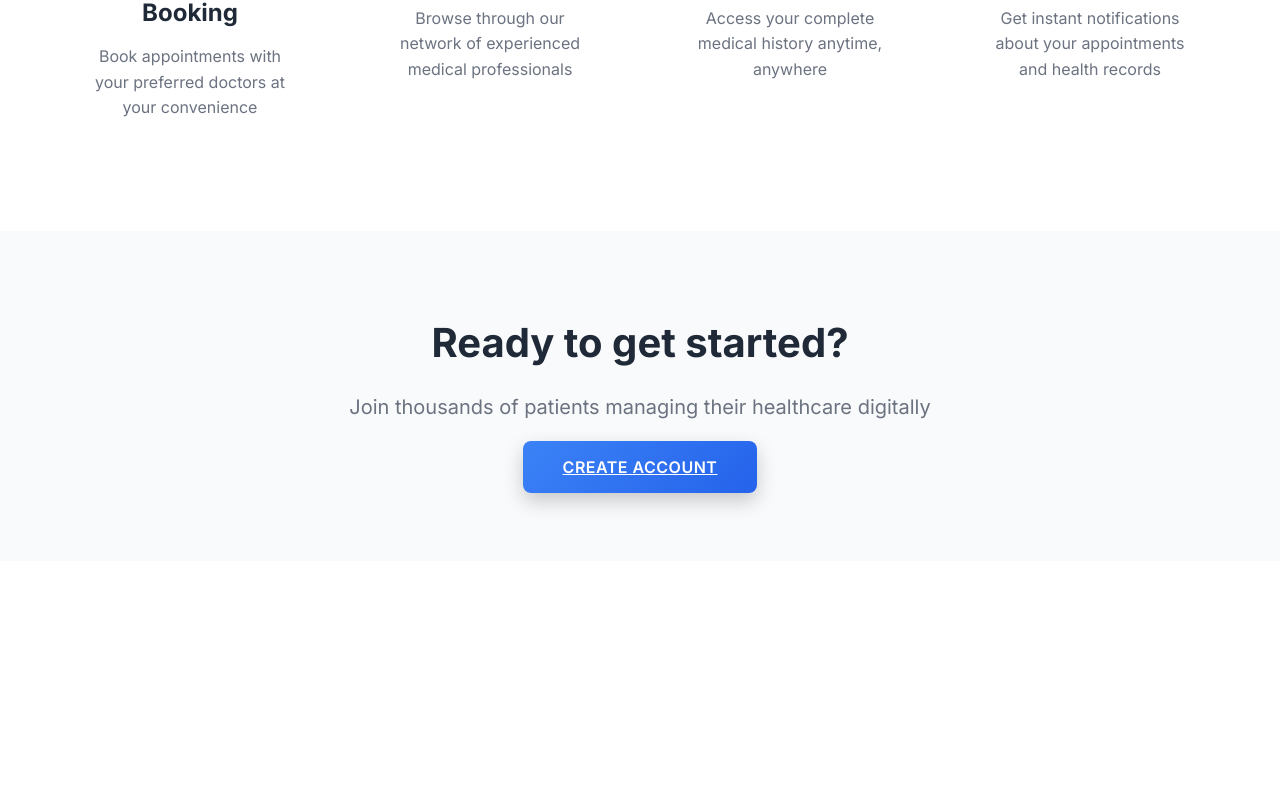
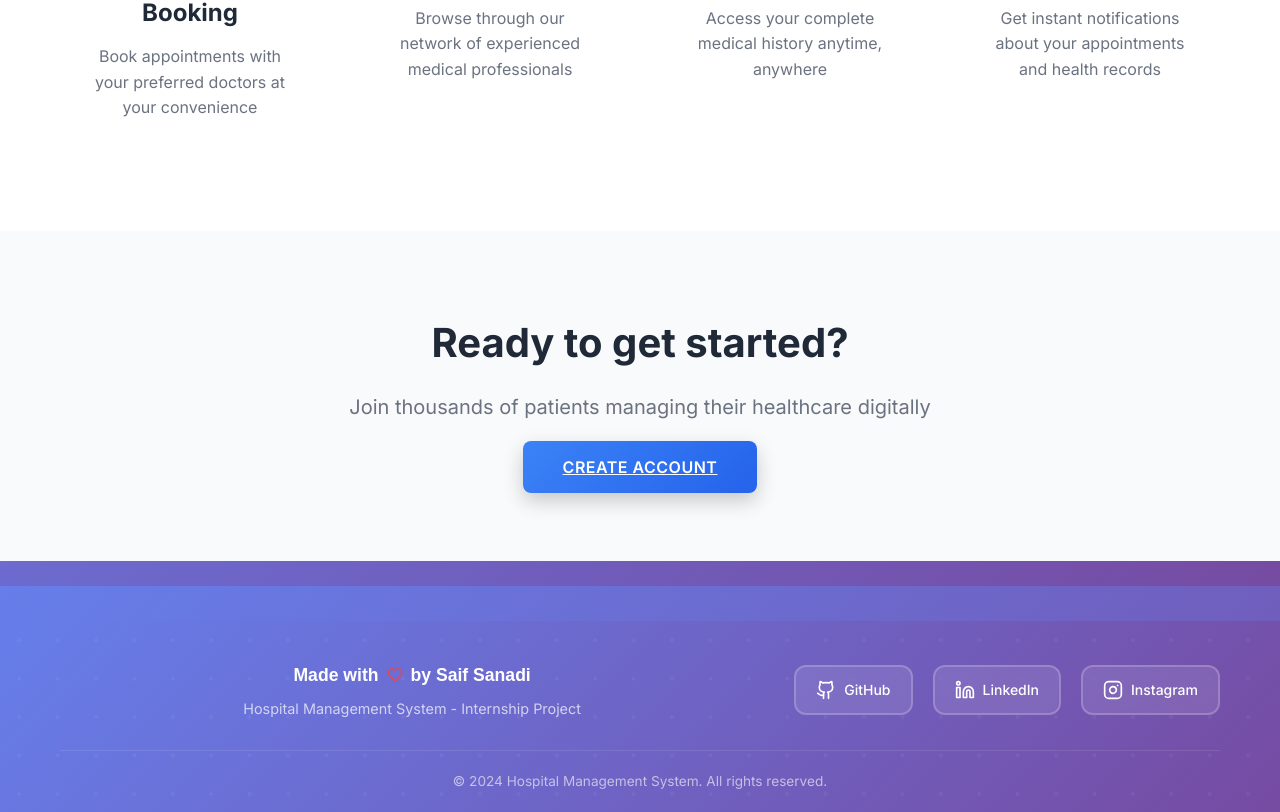
Before and after one commit to saifsanadi26/Hospital-Managemet-and-Appointment-Booking, a React (Create React App) app in the folder frontend/: page / in a window 1280 px wide. Shown: the part 1014-1826 px from the top of the page. Before the commit the page ends 1575 px from the top, so only its background shows below. Built offline with nearby package versions, Linux system fonts and the light colour scheme; the HTML template or start-up script is replaced by a standard one.

Commit message:
FINAL: Move footer to home page, add proper spacing to page headers for presentation

```diff
--- a/frontend/src/App.js
+++ b/frontend/src/App.js
@@ -43,7 +43,7 @@ const PublicRoute = ({ children }) => {
 
 function AppLayout() {
   const location = useLocation();
-  const showFooter = location.pathname === '/dashboard';
+  const showFooter = location.pathname === '/';
 
   return (
     <div className="App">
--- a/frontend/src/index.css
+++ b/frontend/src/index.css
@@ -35,8 +35,8 @@ code {
 .page-header {
   position: relative;
   text-align: center;
-  margin-bottom: 32px;
-  padding: 60px 40px 40px;
+  margin-bottom: 40px;
+  padding: 80px 50px 60px;
   background: linear-gradient(135deg, #667eea 0%, #764ba2 100%);
   border-radius: 20px;
   box-shadow: 0 20px 60px rgba(102, 126, 234, 0.3);
@@ -59,7 +59,7 @@ code {
   z-index: 2;
   font-size: 2.2rem;
   font-weight: 800;
-  margin-bottom: 12px;
+  margin-bottom: 24px;
   font-family: 'Poppins', sans-serif;
   color: white;
   text-shadow: 0 2px 10px rgba(0, 0, 0, 0.2);
```
